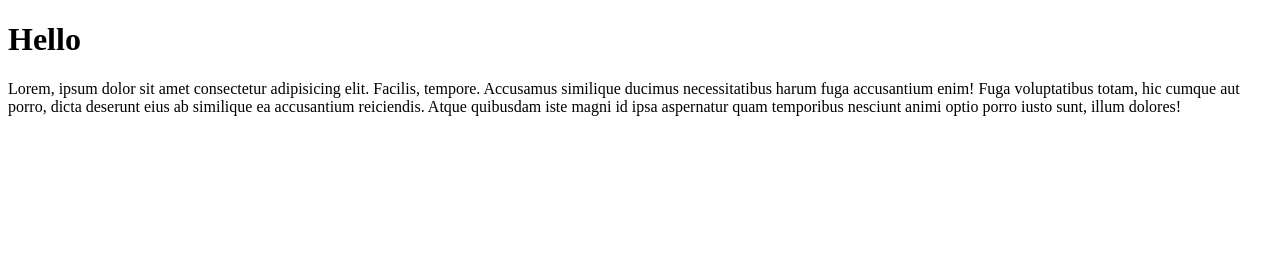
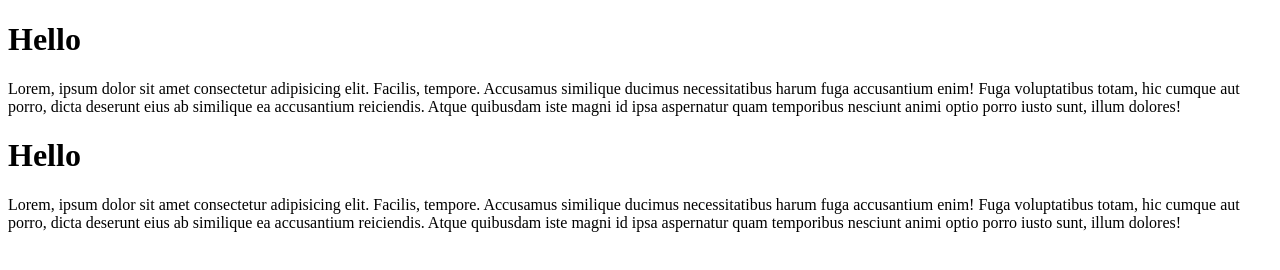
Before and after one commit to BaraBing/Mywed, a plain HTML site: page index.html in a window 1280 px wide. Drawn offline with Linux system fonts and the light colour scheme.

Commit message:
The 2nd status

```diff
--- a/index.html
+++ b/index.html
@@ -8,5 +8,7 @@
 <body>
     <h1>Hello</h1>
     <p>Lorem, ipsum dolor sit amet consectetur adipisicing elit. Facilis, tempore. Accusamus similique ducimus necessitatibus harum fuga accusantium enim! Fuga voluptatibus totam, hic cumque aut porro, dicta deserunt eius ab similique ea accusantium reiciendis. Atque quibusdam iste magni id ipsa aspernatur quam temporibus nesciunt animi optio porro iusto sunt, illum dolores!</p>
+    <h1>Hello</h1>
+    <p>Lorem, ipsum dolor sit amet consectetur adipisicing elit. Facilis, tempore. Accusamus similique ducimus necessitatibus harum fuga accusantium enim! Fuga voluptatibus totam, hic cumque aut porro, dicta deserunt eius ab similique ea accusantium reiciendis. Atque quibusdam iste magni id ipsa aspernatur quam temporibus nesciunt animi optio porro iusto sunt, illum dolores!</p>
 </body>
 </html>
```
